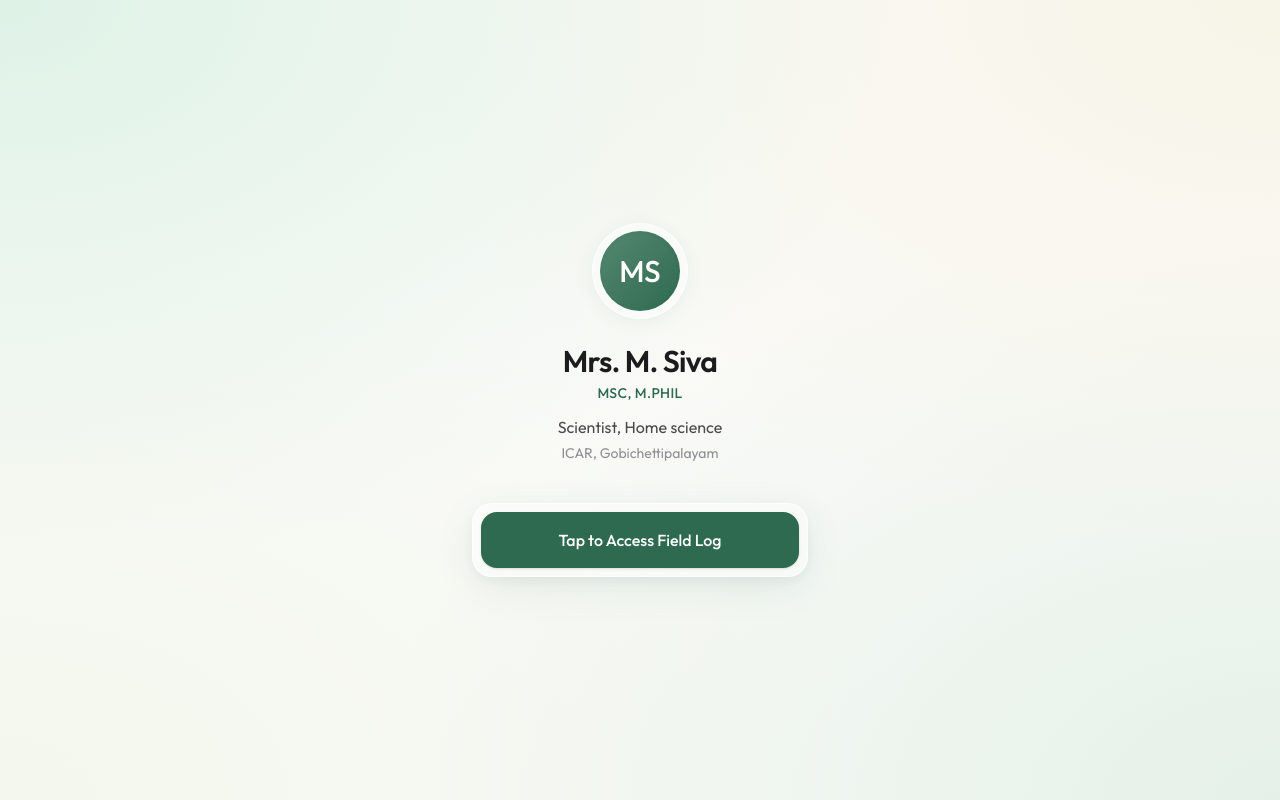
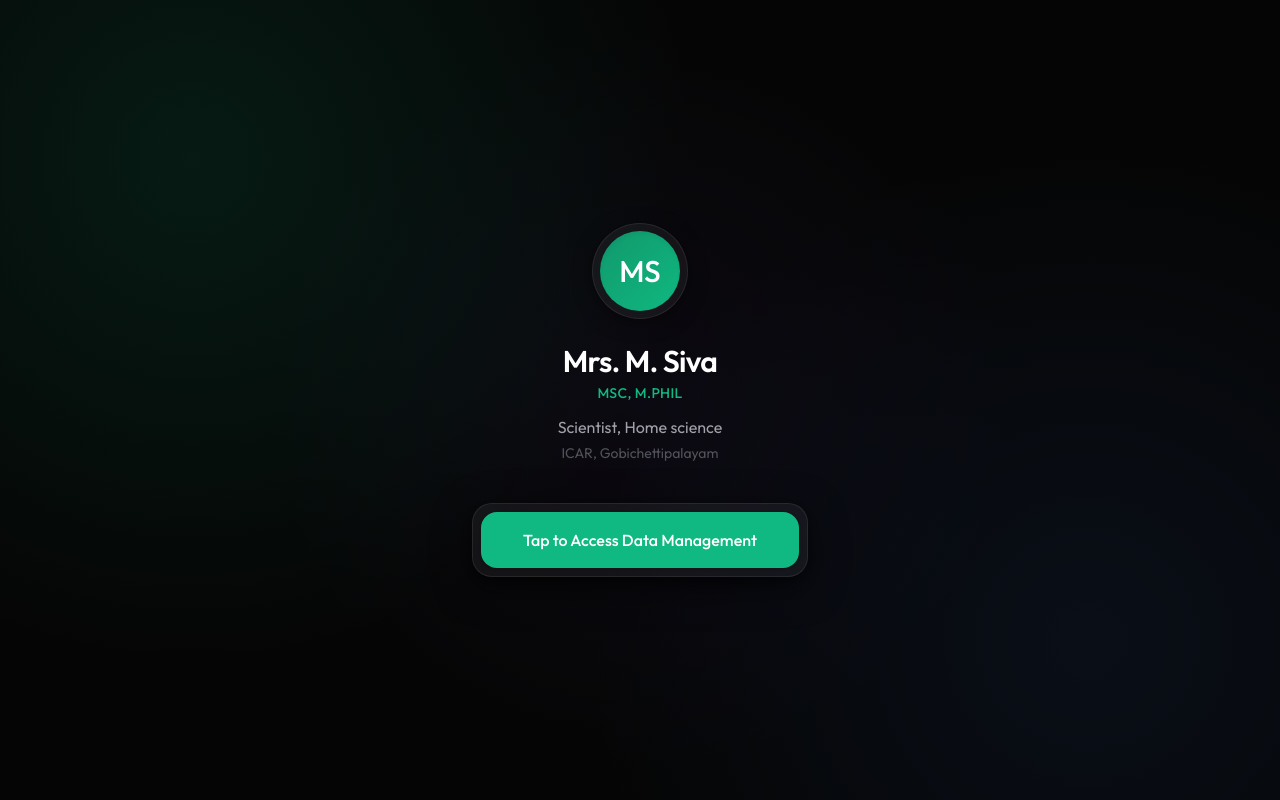
Before and after one commit to Haribuzz7/Data-management, a React (Vite) app: page /auth in a window 1280 px wide. Built offline with nearby package versions, Linux system fonts and the light colour scheme.

Commit message:
feat: deep dark premium theme and rename to Data Management

```diff
--- a/index.html
+++ b/index.html
@@ -20,9 +20,9 @@
     <meta name="mobile-web-app-capable" content="yes" />
     <meta name="apple-mobile-web-app-capable" content="yes" />
     <meta name="apple-mobile-web-app-status-bar-style" content="default" />
-    <meta name="apple-mobile-web-app-title" content="Field Log" />
+    <meta name="apple-mobile-web-app-title" content="Data Management" />
 
-    <title>Field Log — ICAR Activity Tracker</title>
+    <title>Data Management</title>
   </head>
   <body>
     <div id="root"></div>
--- a/src/components/layout/AppShell.tsx
+++ b/src/components/layout/AppShell.tsx
@@ -17,8 +17,16 @@ export default function AppShell() {
       {/* Desktop Sidebar (hidden on mobile) */}
       <nav className="hidden md:flex flex-col w-64 border-r border-line bg-surface/80 backdrop-blur-md p-6 fixed inset-y-0 left-0 z-40">
         <div className="mb-10 px-4">
-          <h1 className="text-xl font-bold tracking-tight text-ink">Field Log</h1>
-          <p className="text-xs text-ink-muted mt-1">ICAR Activity Tracker</p>
+          <div className="flex items-center gap-3 mb-2">
+            <div className="w-10 h-10 rounded-full bg-gradient-to-br from-accent/80 to-accent text-white flex items-center justify-center text-sm font-medium shadow-inner">
+              MS
+            </div>
+            <div>
+              <h1 className="text-base font-semibold tracking-tight text-ink leading-tight">Mrs. M. Siva</h1>
+              <p className="text-xs text-ink-muted">Scientist</p>
+            </div>
+          </div>
+          <p className="text-[11px] text-ink-faint font-medium uppercase tracking-widest mt-4">Data Management</p>
         </div>
 
         <ul className="flex flex-col gap-2">
@@ -73,7 +81,7 @@ export default function AppShell() {
 
       {/* Mobile Bottom Nav (hidden on desktop) */}
       <nav
-        className="md:hidden fixed bottom-0 inset-x-0 z-40 bg-white/60 backdrop-blur-xl border-t border-white/60
+        className="md:hidden fixed bottom-0 inset-x-0 z-40 bg-surface backdrop-blur-xl border-t border-line
                    px-2 pt-1 pb-[calc(0.5rem+env(safe-area-inset-bottom))]"
       >
         <ul className="flex justify-around">
--- a/src/index.css
+++ b/src/index.css
@@ -2,35 +2,34 @@
 
 @theme {
   /* ---------------------------------------------------------------------
-     Color system — warm, quiet, one signature accent (field green).
-     Kept intentionally small: every screen should be built from these.
+     Color system — Deep Dark Premium (Emerald & Obsidian).
   --------------------------------------------------------------------- */
-  --color-canvas: #FAFAF7;        /* app background fallback */
-  --color-surface: rgba(255, 255, 255, 0.65);       /* translucent glass */
-  --color-surface-raised: rgba(255, 255, 255, 0.85);
+  --color-canvas: #050505;        /* app background fallback */
+  --color-surface: rgba(255, 255, 255, 0.05);       /* translucent glass */
+  --color-surface-raised: rgba(255, 255, 255, 0.1);
 
-  --color-ink: #1C1C1E;           /* primary text */
-  --color-ink-muted: #4A4A4D;     /* secondary text, darkened for premium contrast */
-  --color-ink-faint: #8E8E93;     /* placeholder / disabled */
+  --color-ink: #FFFFFF;           /* primary text */
+  --color-ink-muted: #A1A1AA;     /* secondary text, zinc-400 */
+  --color-ink-faint: #52525B;     /* placeholder / disabled, zinc-600 */
 
-  --color-line: rgba(45, 106, 79, 0.1); /* hairline borders tinted green */
+  --color-line: rgba(255, 255, 255, 0.08); /* hairline borders */
 
-  --color-accent: #2D6A4F;        /* field green — signature color, use sparingly */
-  --color-accent-soft: rgba(45, 106, 79, 0.1);   /* accent tint for chips/badges */
-  --color-accent-pressed: #1B4332;
+  --color-accent: #10B981;        /* emerald green — premium accent */
+  --color-accent-soft: rgba(16, 185, 129, 0.1);   /* accent tint for chips/badges */
+  --color-accent-pressed: #059669;
 
-  --color-warn: #B45309;          /* pending sync / offline state */
-  --color-danger: #C0362C;        /* delete / errors */
+  --color-warn: #F59E0B;          /* pending sync / offline state */
+  --color-danger: #EF4444;        /* delete / errors */
 
-  /* Category accent palette (mirrors default categories in schema.sql) */
+  /* Category accent palette */
   --color-cat-farm: #34C759;
-  --color-cat-inspection: #007AFF;
-  --color-cat-meeting: #5856D6;
-  --color-cat-research: #AF52DE;
-  --color-cat-farmer: #FF9500;
-  --color-cat-demo: #FF3B30;
-  --color-cat-awareness: #00C7BE;
-  --color-cat-training: #32ADE6;
+  --color-cat-inspection: #0A84FF;
+  --color-cat-meeting: #5E5CE6;
+  --color-cat-research: #BF5AF2;
+  --color-cat-farmer: #FF9F0A;
+  --color-cat-demo: #FF453A;
+  --color-cat-awareness: #32ADE6;
+  --color-cat-training: #64D2FF;
   --color-cat-other: #8E8E93;
 
   /* ---------------------------------------------------------------------
@@ -46,8 +45,8 @@
   --radius-control: 1rem;
   --radius-pill: 999px;
 
-  --shadow-card: 0 4px 20px -2px rgba(45, 106, 79, 0.08), 0 0 3px rgba(45, 106, 79, 0.03);
-  --shadow-raised: 0 10px 40px -4px rgba(45, 106, 79, 0.12), 0 4px 12px rgba(45, 106, 79, 0.05);
+  --shadow-card: 0 4px 20px -2px rgba(0, 0, 0, 0.5), 0 0 3px rgba(0, 0, 0, 0.2);
+  --shadow-raised: 0 10px 40px -4px rgba(0, 0, 0, 0.7), 0 4px 12px rgba(0, 0, 0, 0.4);
 }
 
 @layer base {
@@ -56,12 +55,11 @@
   }
 
   body {
-    background-color: #FAFAF7;
+    background-color: #050505;
     background-image:
-      radial-gradient(at 0% 0%, rgba(204, 237, 219, 0.6) 0px, transparent 50%),
-      radial-gradient(at 100% 0%, rgba(246, 240, 222, 0.6) 0px, transparent 50%),
-      radial-gradient(at 100% 100%, rgba(214, 234, 222, 0.6) 0px, transparent 50%),
-      radial-gradient(at 0% 100%, rgba(238, 245, 230, 0.6) 0px, transparent 50%);
+      radial-gradient(circle at 15% 20%, rgba(16, 185, 129, 0.12) 0%, transparent 40%),
+      radial-gradient(circle at 85% 80%, rgba(59, 130, 246, 0.08) 0%, transparent 40%),
+      radial-gradient(circle at 50% 50%, rgba(139, 92, 246, 0.05) 0%, transparent 50%);
     background-attachment: fixed;
     color: var(--color-ink);
     font-family: var(--font-sans);
--- a/src/pages/Auth.tsx
+++ b/src/pages/Auth.tsx
@@ -31,7 +31,7 @@ export default function Auth() {
   return (
     <div className="min-h-dvh flex flex-col justify-center px-6 py-8 max-w-sm mx-auto w-full relative z-10 animate-in fade-in duration-500">
       <div className="flex flex-col items-center mb-10 text-center slide-in-from-bottom duration-700 delay-150 fill-mode-both">
-        <div className="w-24 h-24 rounded-full bg-white/40 shadow-card flex items-center justify-center mb-6 backdrop-blur-xl border border-white/60">
+        <div className="w-24 h-24 rounded-full bg-surface shadow-card flex items-center justify-center mb-6 backdrop-blur-xl border border-line">
           <div className="w-20 h-20 rounded-full bg-gradient-to-br from-accent/80 to-accent text-white flex items-center justify-center text-3xl font-medium shadow-inner">
             MS
           </div>
@@ -49,9 +49,9 @@ export default function Auth() {
           </div>
         )}
 
-        <div className="bg-white/40 backdrop-blur-xl border border-white/60 p-2 rounded-[1.25rem] shadow-raised">
+        <div className="bg-surface backdrop-blur-xl border border-line p-2 rounded-[1.25rem] shadow-raised">
           <Button onClick={handleTapLogin} size="lg" fullWidth loading={submitting} className="shadow-sm hover:shadow-md transition-shadow">
-            Tap to Access Field Log
+            Tap to Access Data Management
           </Button>
         </div>
       </div>
--- a/src/pages/Home.tsx
+++ b/src/pages/Home.tsx
@@ -42,7 +42,7 @@ export default function Home() {
         <button
           onClick={signOut}
           aria-label="Sign out"
-          className="w-10 h-10 flex items-center justify-center rounded-full bg-white/40 backdrop-blur-md border border-white/60 text-ink-muted shadow-sm active:scale-95 transition-transform"
+          className="w-10 h-10 flex items-center justify-center rounded-full bg-surface backdrop-blur-md border border-line text-ink-muted shadow-sm hover:bg-surface-raised active:scale-95 transition-all"
         >
           <LogOut size={18} />
         </button>
@@ -51,7 +51,7 @@ export default function Home() {
       <div className="animate-in slide-in-from-bottom duration-700 delay-150 fill-mode-both">
         <Link
           to="/search"
-          className="flex items-center gap-2 bg-white/50 backdrop-blur-xl border border-white/60 rounded-pill px-4 py-3 mb-6 shadow-card hover:bg-white/60 transition-colors"
+          className="flex items-center gap-2 bg-surface backdrop-blur-xl border border-line rounded-pill px-4 py-3 mb-6 shadow-card hover:bg-surface-raised transition-colors"
         >
           <Search size={18} className="text-ink-muted" />
           <span className="text-ink-muted text-sm font-medium">Search activities, tags…</span>
@@ -66,7 +66,7 @@ export default function Home() {
           ].map((stat) => (
             <div
               key={stat.label}
-              className="bg-white/50 backdrop-blur-xl rounded-card border border-white/60 px-2 py-3 text-center shadow-card"
+              className="bg-surface backdrop-blur-xl rounded-card border border-line px-2 py-3 text-center shadow-card hover:bg-surface-raised transition-colors"
             >
               <p className="text-xl font-semibold font-mono text-accent">{stat.value}</p>
               <p className="text-[11px] text-ink-muted font-medium leading-tight mt-0.5">{stat.label}</p>
```
